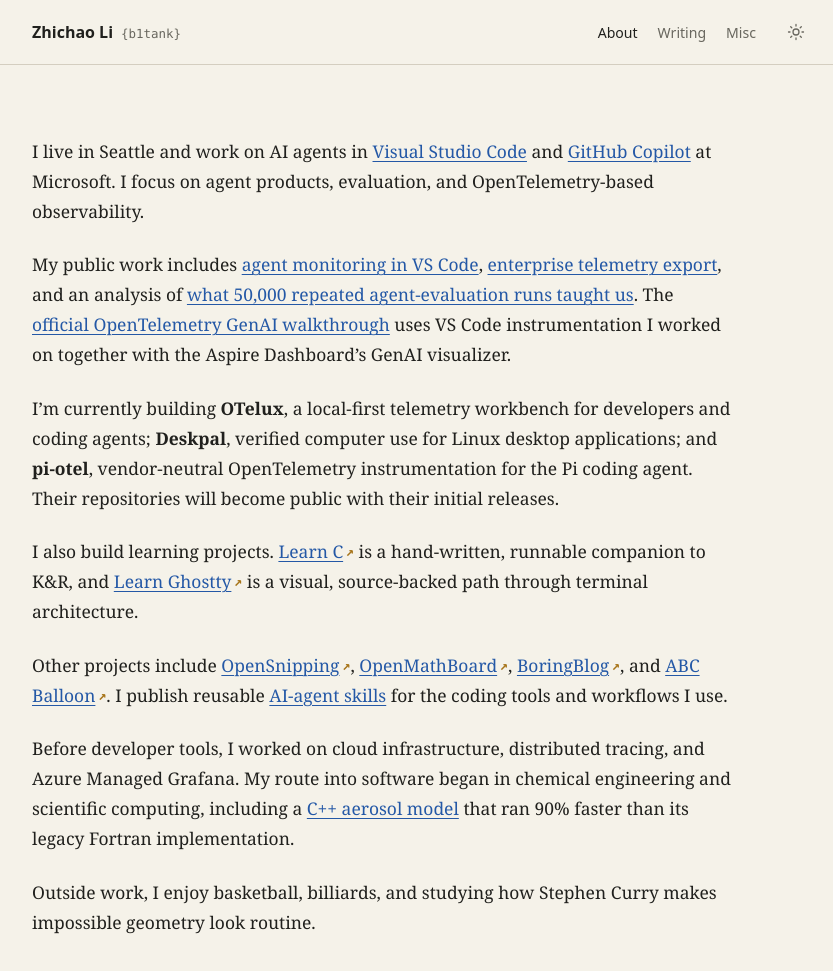
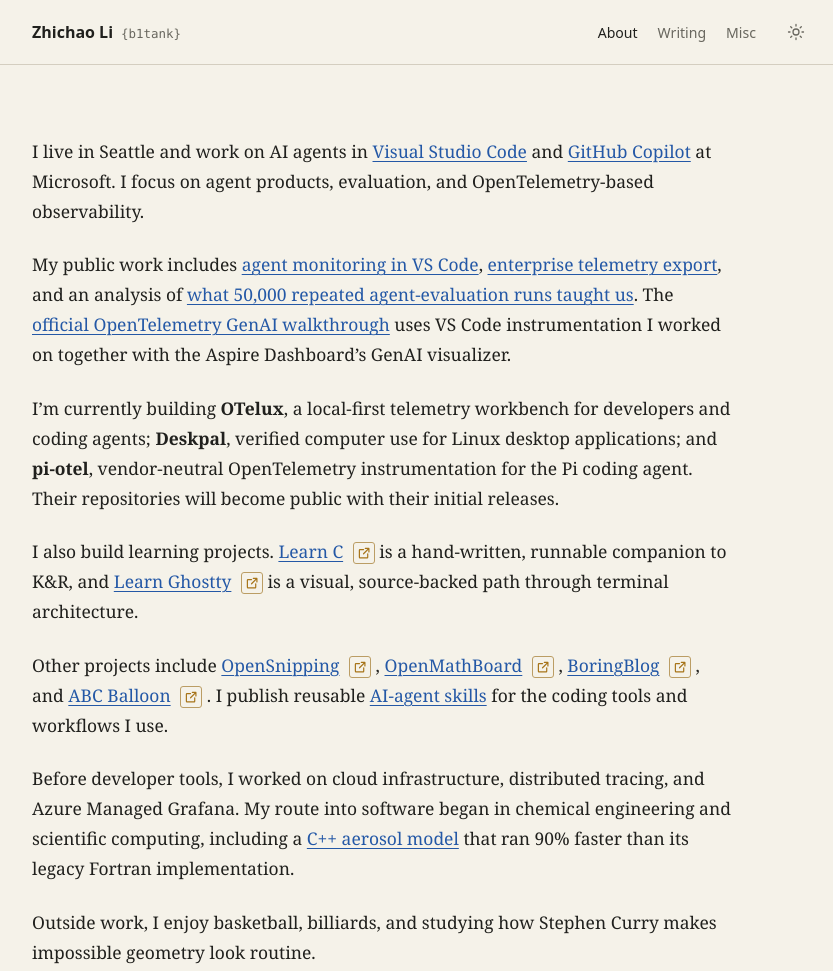
Before and after one commit to b1tank/b1tank.github.io, an Astro site: page / in a window 1280 px wide. Shown: the top 971 px of the page, without its empty margins (218-1051 px from the left). Built offline with nearby package versions, Linux system fonts and the light colour scheme; Astro itself is replaced by a stand-in of ours.

Commit message:
distinguish project demos with link icons

```diff
--- /dev/null
+++ b/src/components/DemoLink.astro
@@ -0,0 +1,10 @@
+---
+interface Props { href: string; label: string; }
+const { href, label } = Astro.props;
+---
+<a class="demo-link" href={href} aria-label={`Open ${label} demo`} title={`Open ${label} demo`}>
+  <svg viewBox="0 0 24 24" aria-hidden="true">
+    <path d="M14 4h6v6M20 4l-9 9" />
+    <path d="M18 13v6a1 1 0 0 1-1 1H5a1 1 0 0 1-1-1V7a1 1 0 0 1 1-1h6" />
+  </svg>
+</a>
--- a/src/pages/index.astro
+++ b/src/pages/index.astro
@@ -1,5 +1,6 @@
 ---
 import BaseLayout from '../layouts/BaseLayout.astro';
+import DemoLink from '../components/DemoLink.astro';
 ---
 <BaseLayout>
   <div class="shell simple-page">
@@ -10,9 +11,9 @@
 
       <p>I’m currently building <strong>OTelux</strong>, a local-first telemetry workbench for developers and coding agents; <strong>Deskpal</strong>, verified computer use for Linux desktop applications; and <strong>pi-otel</strong>, vendor-neutral OpenTelemetry instrumentation for the Pi coding agent. Their repositories will become public with their initial releases.</p>
 
-      <p>I also build learning projects. <a href="https://github.com/b1tank/learnc">Learn C</a><a class="demo-link" href="https://b1tank.github.io/learnc/" aria-label="Open Learn C demo" title="Open demo">↗</a> is a hand-written, runnable companion to K&amp;R, and <a href="https://github.com/b1tank/learn-ghostty">Learn Ghostty</a><a class="demo-link" href="https://b1tank.github.io/learn-ghostty/" aria-label="Open Learn Ghostty demo" title="Open demo">↗</a> is a visual, source-backed path through terminal architecture.</p>
+      <p>I also build learning projects. <a href="https://github.com/b1tank/learnc">Learn C</a><DemoLink href="https://b1tank.github.io/learnc/" label="Learn C" /> is a hand-written, runnable companion to K&amp;R, and <a href="https://github.com/b1tank/learn-ghostty">Learn Ghostty</a><DemoLink href="https://b1tank.github.io/learn-ghostty/" label="Learn Ghostty" /> is a visual, source-backed path through terminal architecture.</p>
 
-      <p>Other projects include <a href="https://github.com/b1tank/opensnipping-web">OpenSnipping</a><a class="demo-link" href="https://b1tank.github.io/projects/opensnipping/demo/" aria-label="Open OpenSnipping demo" title="Open demo">↗</a>, <a href="https://github.com/b1tank/openmathboard">OpenMathBoard</a><a class="demo-link" href="https://lezhi.school" aria-label="Open OpenMathBoard demo" title="Open demo">↗</a>, <a href="https://github.com/b1tank/boringblog">BoringBlog</a><a class="demo-link" href="https://lezhiweng.com" aria-label="Open BoringBlog demo" title="Open demo">↗</a>, and <a href="https://github.com/b1tank/abc">ABC Balloon</a><a class="demo-link" href="https://b1tank.github.io/projects/abc/demo/" aria-label="Open ABC Balloon demo" title="Open demo">↗</a>. I publish reusable <a href="https://github.com/b1tank/skills">AI-agent skills</a> for the coding tools and workflows I use.</p>
+      <p>Other projects include <a href="https://github.com/b1tank/opensnipping-web">OpenSnipping</a><DemoLink href="https://b1tank.github.io/projects/opensnipping/demo/" label="OpenSnipping" />, <a href="https://github.com/b1tank/openmathboard">OpenMathBoard</a><DemoLink href="https://lezhi.school" label="OpenMathBoard" />, <a href="https://github.com/b1tank/boringblog">BoringBlog</a><DemoLink href="https://lezhiweng.com" label="BoringBlog" />, and <a href="https://github.com/b1tank/abc">ABC Balloon</a><DemoLink href="https://b1tank.github.io/projects/abc/demo/" label="ABC Balloon" />. I publish reusable <a href="https://github.com/b1tank/skills">AI-agent skills</a> for the coding tools and workflows I use.</p>
 
       <p>Before developer tools, I worked on cloud infrastructure, distributed tracing, and Azure Managed Grafana. My route into software began in chemical engineering and scientific computing, including a <a href="https://github.com/b1tank/coag">C++ aerosol model</a> that ran 90% faster than its legacy Fortran implementation.</p>
 
--- a/src/pages/misc.astro
+++ b/src/pages/misc.astro
@@ -1,5 +1,6 @@
 ---
 import BaseLayout from '../layouts/BaseLayout.astro';
+import DemoLink from '../components/DemoLink.astro';
 ---
 <BaseLayout title="Misc" description="Smaller tools, earlier scientific work, and assorted interests from Zhichao Li.">
   <div class="shell simple-page">
@@ -8,7 +9,7 @@
 
       <p>My earlier scientific work includes a <a href="https://github.com/b1tank/DSM-f90">Fortran aerosol model</a>, a few <a href="https://github.com/b1tank/computational-fluid-dynamics-basics">computational-fluid-dynamics fundamentals</a>, and <a href="https://github.com/b1tank/kmeans-clustering-pyspark">geospatial clustering with PySpark</a>.</p>
 
-      <p>I maintain <a href="https://github.com/b1tank/boringblog">BoringBlog</a><a class="demo-link" href="https://lezhiweng.com" aria-label="Open BoringBlog demo" title="Open demo">↗</a> for my family and occasionally build things with them, including <a href="https://github.com/b1tank/abc">ABC Balloon</a><a class="demo-link" href="https://b1tank.github.io/projects/abc/demo/" aria-label="Open ABC Balloon demo" title="Open demo">↗</a>.</p>
+      <p>I maintain <a href="https://github.com/b1tank/boringblog">BoringBlog</a><DemoLink href="https://lezhiweng.com" label="BoringBlog" /> for my family and occasionally build things with them, including <a href="https://github.com/b1tank/abc">ABC Balloon</a><DemoLink href="https://b1tank.github.io/projects/abc/demo/" label="ABC Balloon" />.</p>
 
       <p>When I’m away from the keyboard, I like basketball and billiards. I’m a Warriors fan and still find Stephen Curry’s combination of movement, geometry, repetition, and calm unusually instructive.</p>
     </article>
--- a/src/styles/global.css
+++ b/src/styles/global.css
@@ -70,8 +70,9 @@
   .simple-page { padding-top: clamp(44px, 7vw, 72px); }
   .plain-content { max-width: 700px; font: 1.09rem/1.72 var(--serif); }
   .plain-content p + p { margin-top: 1.35em; }
-  .demo-link { display: inline-block; margin-left: .2em; color: var(--gold); font: 700 .78em var(--mono); text-decoration: none; vertical-align: .15em; }
-  .demo-link:hover { color: var(--blue); }
+  .demo-link { display: inline-flex; align-items: center; justify-content: center; width: 1.25em; height: 1.25em; margin-left: .3em; color: var(--gold); border: 1px solid color-mix(in srgb, var(--gold) 55%, var(--line)); border-radius: 3px; text-decoration: none; vertical-align: -.12em; }
+  .demo-link:hover { color: var(--blue); border-color: var(--blue); }
+  .demo-link svg { width: .82em; height: .82em; fill: none; stroke: currentColor; stroke-width: 2; stroke-linecap: round; stroke-linejoin: round; }
 
   .writing-list { padding: 0; list-style: none; }
   .writing-list li { display: flex; align-items: baseline; justify-content: space-between; gap: 28px; padding-block: 15px; border-bottom: 1px solid var(--line); }
```
